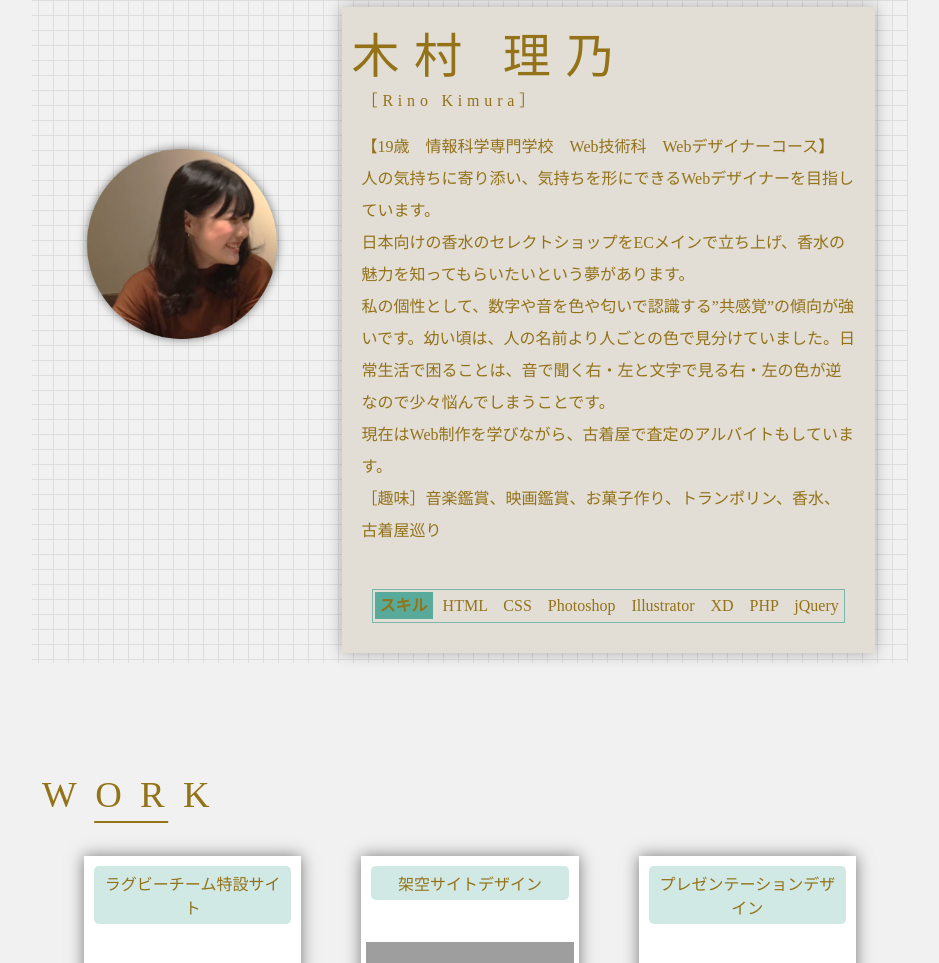
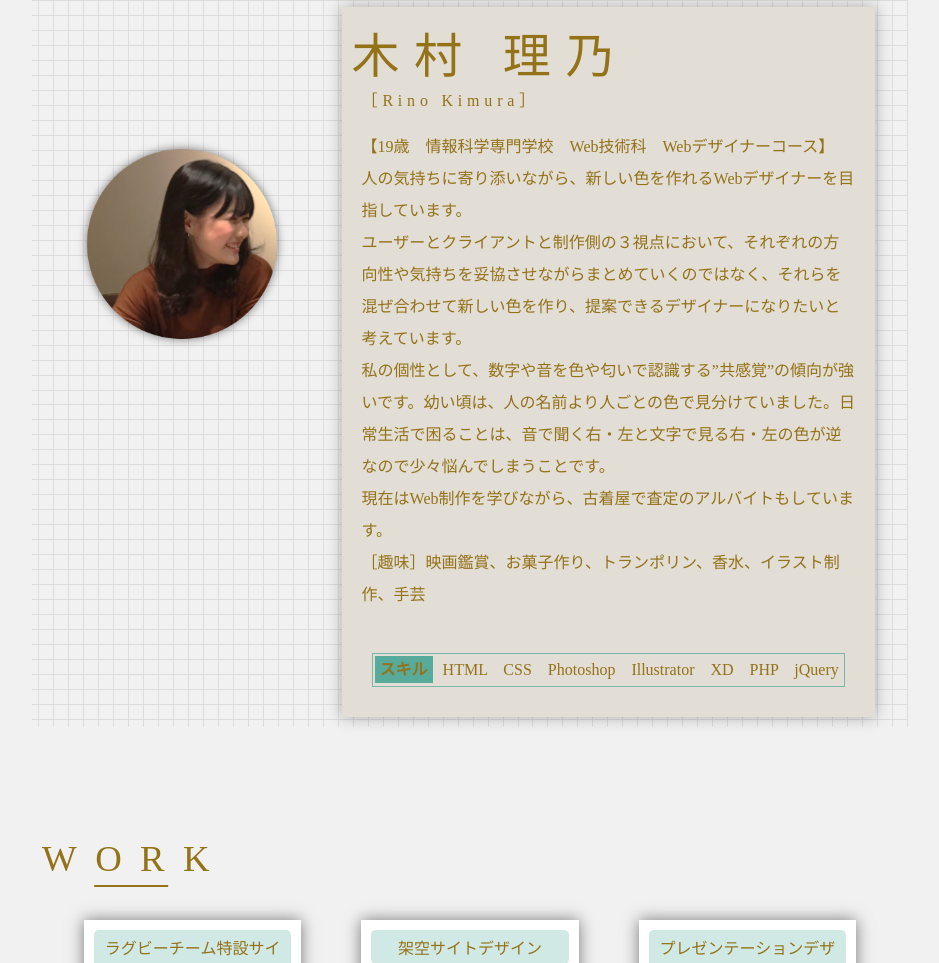
Before and after one commit to rino-practice/rino-practice.github.io, a plain HTML site: page index.html in a window 1280 px wide. Shown: the part 996-1959 px from the top of the page, without its empty margins (170-1109 px from the left). Drawn offline with Linux system fonts and the light colour scheme; grey boxes are pictures that could not be loaded.

Commit message:
Update index.html

```diff
--- a/index.html
+++ b/index.html
@@ -68,11 +68,11 @@
                 <p class="ruby">［Rino Kimura］</p>
                 <section>
                     <p>【19歳　情報科学専門学校　Web技術科　Webデザイナーコース】</p>
-                    <p>人の気持ちに寄り添い、気持ちを形にできるWebデザイナーを目指しています。</p>
-                    <p>日本向けの香水のセレクトショップをECメインで立ち上げ、香水の魅力を知ってもらいたいという夢があります。</p>
+                    <p>人の気持ちに寄り添いながら、新しい色を作れるWebデザイナーを目指しています。</p>
+                    <p>ユーザーとクライアントと制作側の３視点において、それぞれの方向性や気持ちを妥協させながらまとめていくのではなく、それらを混ぜ合わせて新しい色を作り、提案できるデザイナーになりたいと考えています。</p>
                     <p>私の個性として、数字や音を色や匂いで認識する”共感覚”の傾向が強いです。幼い頃は、人の名前より人ごとの色で見分けていました。日常生活で困ることは、音で聞く右・左と文字で見る右・左の色が逆なので少々悩んでしまうことです。</p>
                     <p>現在はWeb制作を学びながら、古着屋で査定のアルバイトもしています。</p>
-                    <p><span>［趣味］</span>音楽鑑賞、映画鑑賞、お菓子作り、トランポリン、香水、古着屋巡り</p><br>
+                    <p><span>［趣味］</span>映画鑑賞、お菓子作り、トランポリン、香水、イラスト制作、手芸</p><br>
                     <p class="skill"><strong class="min">スキル</strong>HTML　CSS　Photoshop　Illustrator　XD　PHP　jQuery</p>
                 </section>
             </div>
```
